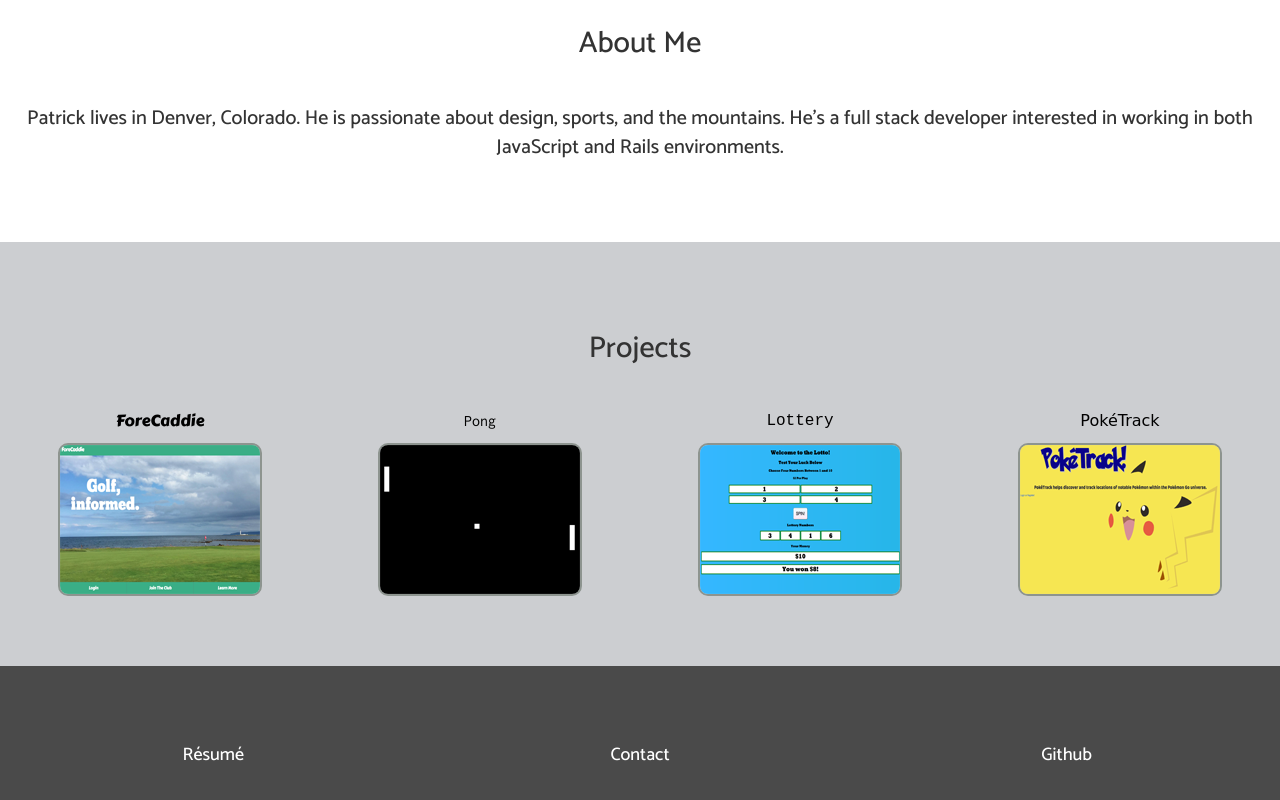
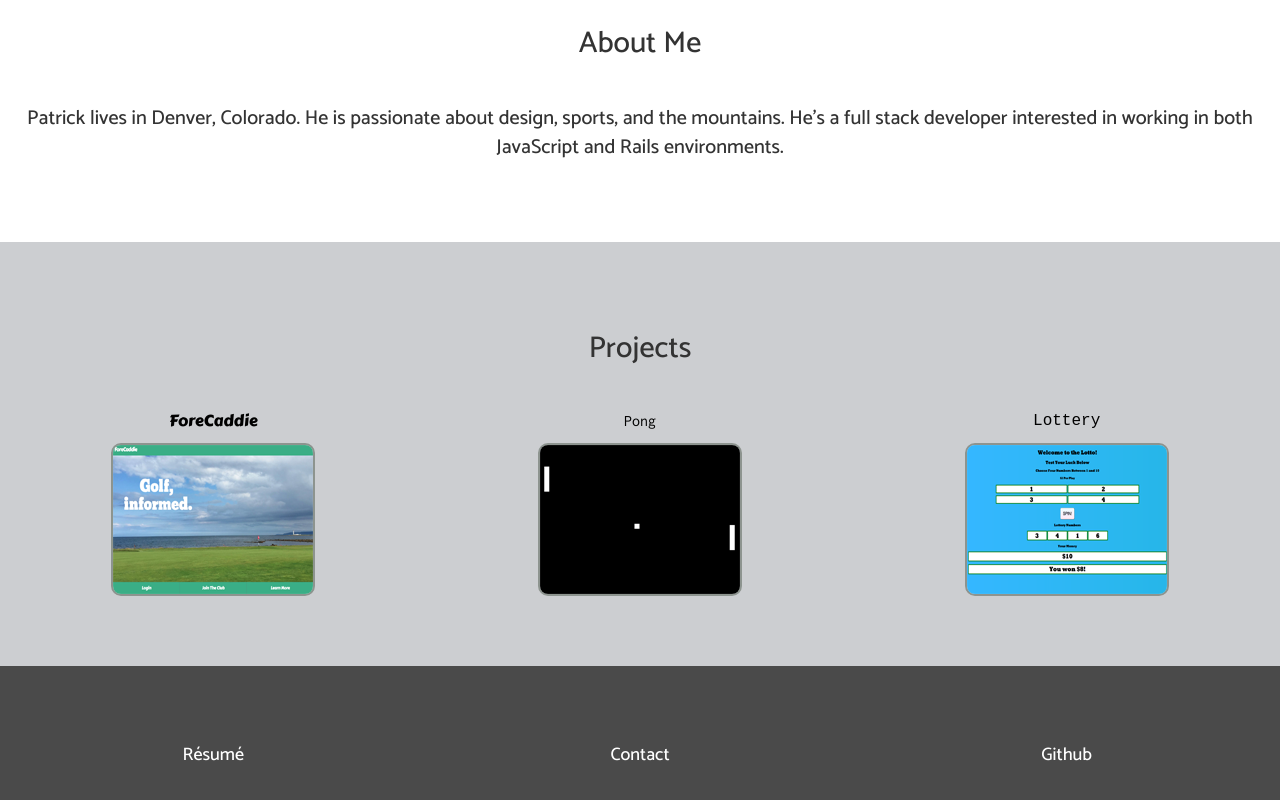
Before and after one commit to patrickghidossi/portfolio, a website: page index.html in a window 1280 px wide. Shown: the part 758-1558 px from the top of the page. Drawn offline with nearby package versions, Linux system fonts and the light colour scheme; a web font is replaced by a local one.

Commit message:
Temporary Project Change

```diff
--- a/index.html
+++ b/index.html
@@ -50,30 +50,29 @@
     <div class="container-fluid bg-3 text-center">
       <h2 id="projects" class="margin">Projects</h2>
       <div class="row">
-        <div class="col-sm-3">
+        <div class="col-sm-4">
           <p><a id="forecaddie" href="https://forecaddiegolf.herokuapp.com/" class="project-link" target="_blank">ForeCaddie</a></p>
           <a href="https://forecaddiegolf.herokuapp.com/" target="_blank">
           <img class="img-responsive project" src="forecaddie_thumb.png" style="display:inline"/>
           </a>
         </div>
-        <div class="col-sm-3">
+        <div class="col-sm-4">
           <p><a id="pong" class="project-link" href="pong.html" target="_blank">Pong</a></p>
           <a href="pong.html" target="_blank">
           <img href="pong.html" class="img-responsive project" src="pong_thumb.png" style="display:inline" />
           </a>
         </div>
-        <div class="col-sm-3">
+        <div class="col-sm-4">
           <p><a id="lotto" class="project-link" href="lottery.html" target="_blank">Lottery</a></p>
           <a href="lottery.html" target="_blank">
           <img class="img-responsive project" src="lotto_thumb.png" style="display:inline"  />
           </a>
         </div>
-        <div class="col-sm-3">
-          <p><a id="poketrack" class="project-link" href="poketrack.html" target="_blank">PokéTrack<!--img id="poketrack" src="http://fontmeme.com/permalink/161101/d7c877348ac2c987c7afc1b6fc8e456f.png" alt="pokemon-font" border="0"--></a></p>
-          <a href="poketrack.html"  target="_blank">
+        <!--div class="col-sm-3">
+          <p><a id="poketrack" class="project-link" href="poketrack.html" target="_blank">PokéTrack
           <img class="img-responsive project" src="poketrack_thumb.png" style="display:inline" />
           </a>
-        </div>
+        </div-->
     </div>
   </div>
     <!--Footer-->
```
Also changed, not shown: public/pong.html (+4 -3 lines).
